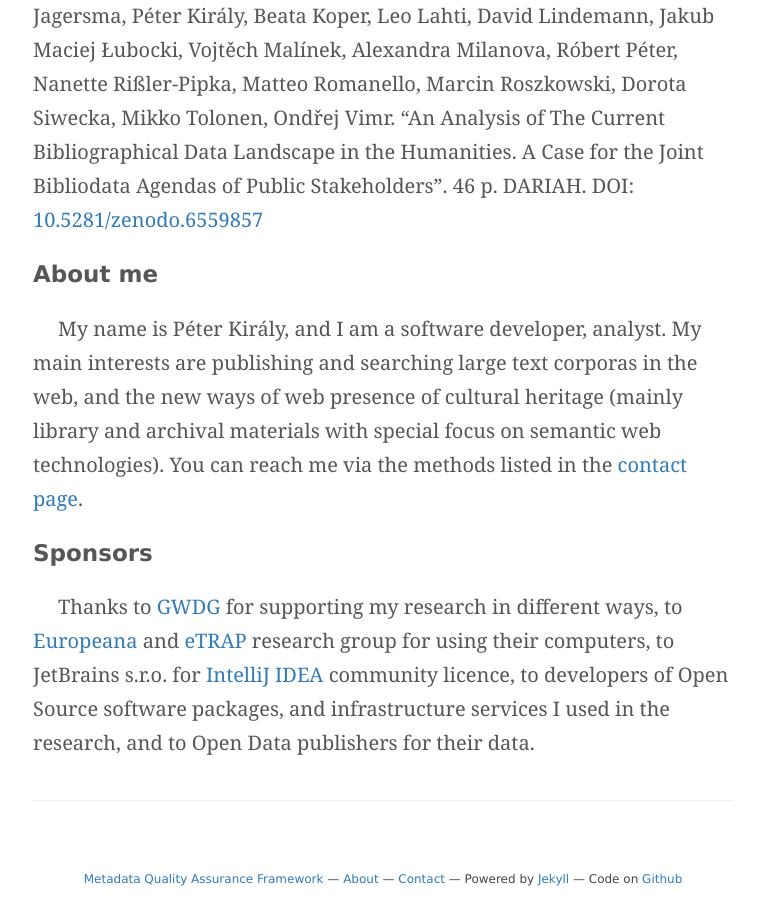
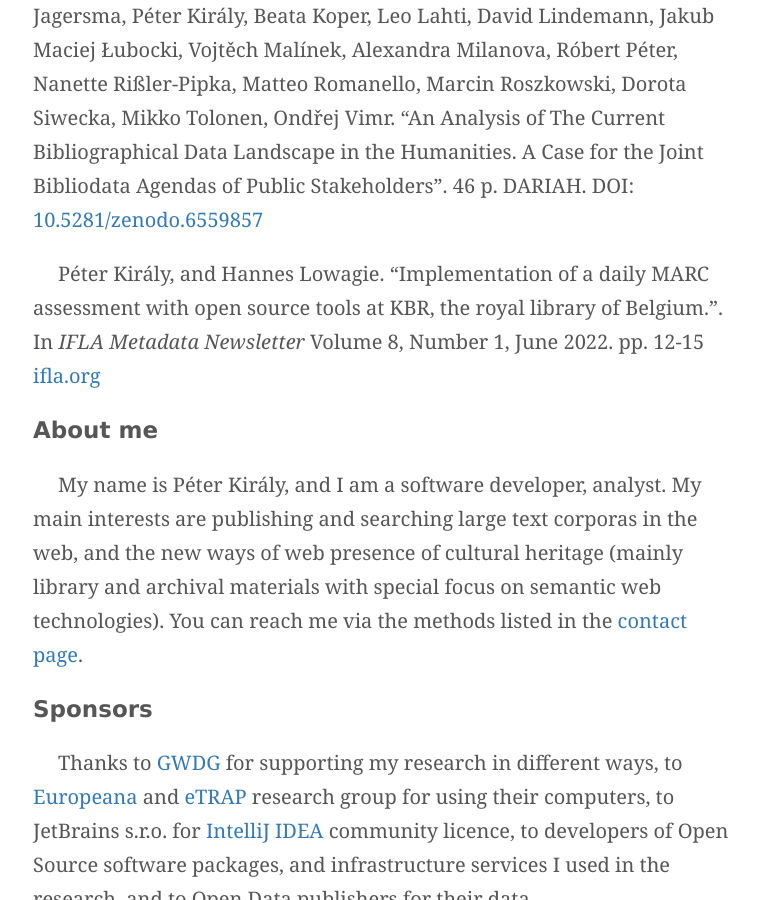
Before and after one commit to pkiraly/pkiraly.github.io, a Jekyll site: the page built from about.md, in a window 1280 px wide and 900 px high, scrolled down 11321 px. Shown: the whole window, without its empty margins (257-1016 px from the left). Built offline with Jekyll 4.4.1, drawn with Linux system fonts in a browser that asks for light colours; nearby versions of some CDN libraries; some web fonts are replaced; comment, search, counter and statistics services are not loaded.

Commit message:
Adding Király-Lowagie

```diff
--- a/about.md
+++ b/about.md
@@ -176,6 +176,8 @@ Király Péter. "Kulturális adatelemzés – bevezetés és önéletrajz. Lev M
 Tomasz Umerle, Giovanni Colavizza, Elżbieta Herden, Rindert Jagersma, Péter Király, Beata Koper, Leo Lahti, David Lindemann, Jakub Maciej Łubocki, Vojtěch Malínek, Alexandra Milanova, Róbert Péter, Nanette Rißler-Pipka, Matteo Romanello, Marcin Roszkowski, Dorota Siwecka, Mikko Tolonen, Ondřej Vimr. "An Analysis of The Current Bibliographical Data Landscape in the Humanities.
 A Case for the Joint Bibliodata Agendas of Public Stakeholders". 46 p. DARIAH. DOI: [10.5281/zenodo.6559857](https://doi.org/10.5281/zenodo.6559857)
 
+Péter Király, and Hannes Lowagie. "Implementation of a daily MARC assessment with open source tools at KBR, the royal library of Belgium.". In *IFLA Metadata Newsletter* Volume 8, Number 1, June 2022. pp. 12-15 [ifla.org](https://repository.ifla.org/bitstream/123456789/1976/1/IFLA_Metadata_Newsletter_June_2022.pdf)
+
 <!-- span id="badgeCont105"><script type="text/javascript" src="https://publons.com/mashlets?el=badgeCont105&rid=AAW-9289-2021"></script></span -->
 
 ## About me
```
